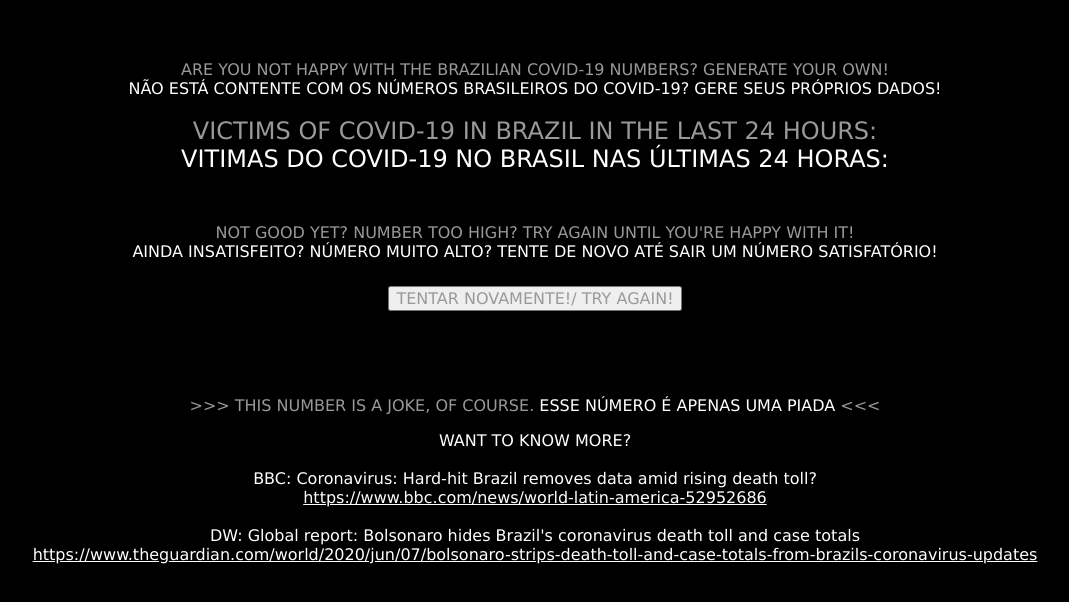
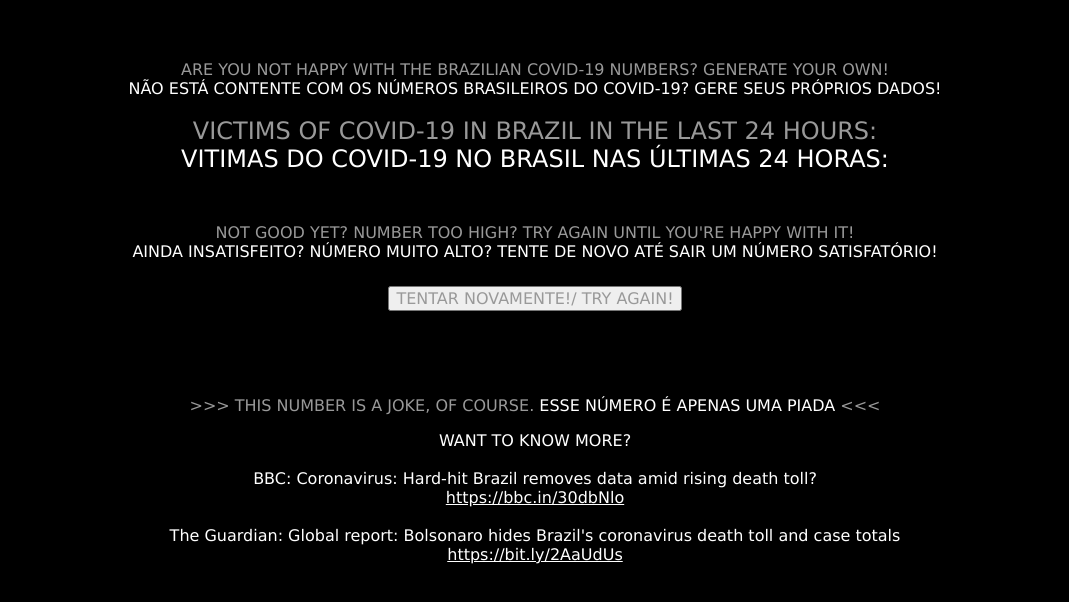
Before and after one commit to brasil2020/covid, a plain HTML site: page index.html in a window 1280 px wide. Shown: the whole page, without its empty margins (105-1174 px from the left). Drawn offline with Linux system fonts and the light colour scheme; a script that the page names is missing.

Commit message:
Update index.html

```diff
--- a/index.html
+++ b/index.html
@@ -93,11 +93,11 @@ a:active {
     <p class="text">&gt;&gt;&gt; THIS NUMBER IS A JOKE, OF COURSE. <span class="textbranco">ESSE NÚMERO É APENAS UMA PIADA</span> &lt;&lt;&lt;</p>
     <p class="text"><span class="textbranco">WANT TO KNOW MORE?<br>
       <br>
-    BBC: Coronavirus: Hard-hit Brazil removes data amid rising death toll?</span><a href="https://www.bbc.com/news/world-latin-america-52952686" target="_blank"><br>
-    https://www.bbc.com/news/world-latin-america-52952686</a><br>
+    BBC: Coronavirus: Hard-hit Brazil removes data amid rising death toll?</span><a href="https://bbc.in/30dbNlo" target="_blank"><br>
+    https://bbc.in/30dbNlo</a><br>
       <br>
-      <span class="textbranco">DW: Global report: Bolsonaro hides Brazil's coronavirus death toll and case totals</span><br>
-      <a href="https://www.theguardian.com/world/2020/jun/07/bolsonaro-strips-death-toll-and-case-totals-from-brazils-coronavirus-updates" target="_new">https://www.theguardian.com/world/2020/jun/07/bolsonaro-strips-death-toll-and-case-totals-from-brazils-coronavirus-updates</a><br>
+      <span class="textbranco">The Guardian: Global report: Bolsonaro hides Brazil's coronavirus death toll and case totals</span><br>
+      <a href="https://bit.ly/2AaUdUs" target="_new">https://bit.ly/2AaUdUs</a><br>
       <br>
   <br>
 
```
